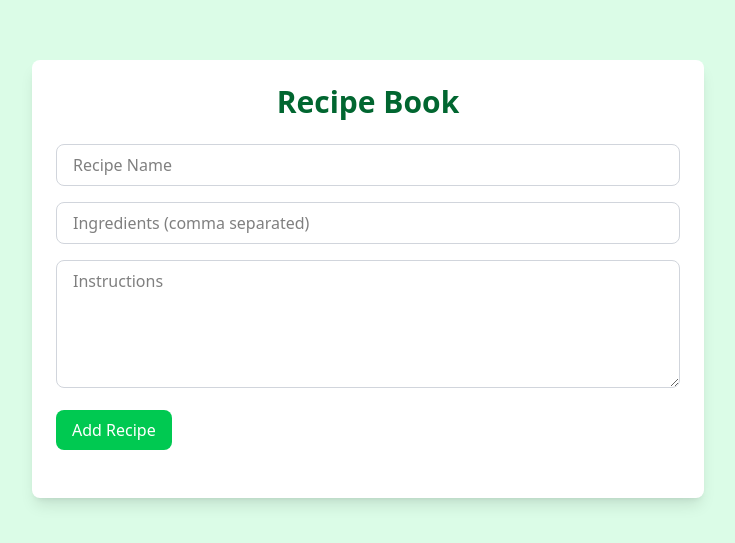
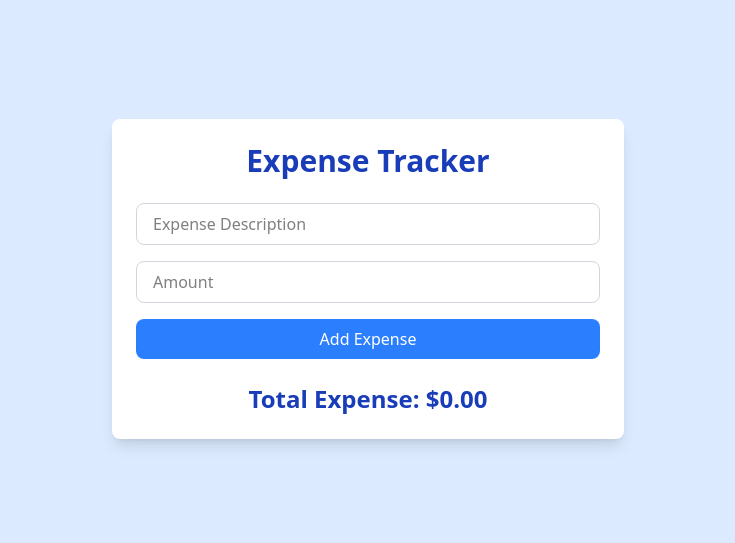
Before and after one commit to EugeneAfriyie/zustand_projects, a React (Vite) app: page / in a window 1280 px wide. Shown: the part 121-664 px from the top of the page, without its empty margins (272-1007 px from the left). Built offline with nearby package versions, Linux system fonts and the light colour scheme.

Commit message:
Password Generator Jsx

```diff
--- a/src/App.jsx
+++ b/src/App.jsx
@@ -1,10 +1,12 @@
 
 import RecipeApp from './components/RecipeApp/RecipeApp'
 import React from 'react'
+import ExpenseTracker from './ExpenseTracker/ExpenseTracker'
 const App = () => {
   return (
     <div className=''>
-      <RecipeApp />
+      {/* <RecipeApp /> */}
+      <ExpenseTracker />
     </div>
   )
 }
--- a/src/ExpenseTracker/ExpenseTracker.jsx
+++ b/src/ExpenseTracker/ExpenseTracker.jsx
@@ -1,10 +1,10 @@
 import { useState } from "react";
-import useStore from "../store";
-
+import useStore from "./Store";
+import React from "react";
 const ExpenseTracker = () => {
   const { expenses, addExpense, removeExpense } = useStore();
-  const [description, setDescription] = useState<string>("");
-  const [amount, setAmount] = useState<number | "">("");
+  const [description, setDescription] = useState("");
+  const [amount, setAmount] = useState("");
 
   const handleAddExpense = () => {
     if (description.trim() === "" || amount === "") return;
--- a/src/ExpenseTracker/Store.js
+++ b/src/ExpenseTracker/Store.js
@@ -1,18 +1,18 @@
 import { create } from "zustand";
 
-interface Expense {
-  id: number;
-  description: string;
-  amount: number;
-}
+// interface Expense {
+//   id: number;
+//   description: string;
+//   amount: number;
+// }
 
-interface ExpenseStore {
-  expenses: Expense[];
-  addExpense: (expense: Expense) => void;
-  removeExpense: (id: number) => void;
-}
+// interface ExpenseStore {
+//   expenses: Expense[];
+//   addExpense: (expense: Expense) => void;
+//   removeExpense: (id: number) => void;
+// }
 
-const useStore = create<ExpenseStore>((set) => ({
+const useStore = create((set) => ({
   expenses: [],
   addExpense: (expense) =>
     set((state) => ({
```
Also changed, not shown: src/Password_Generator/Password.Ge.jsx (added), src/Password_Generator/Store.js (added).
